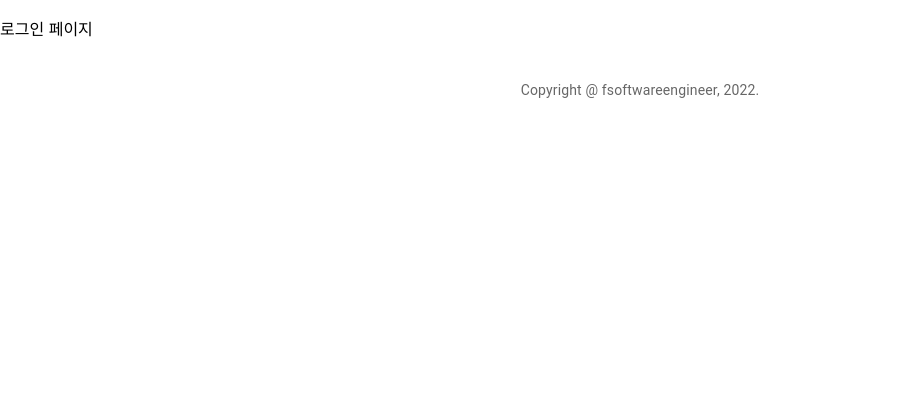
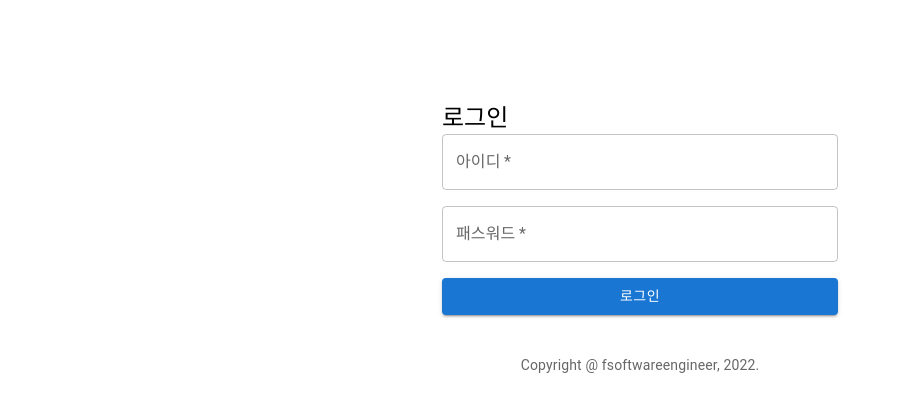
Before and after one commit to vixloaze/todo-react-app, a React (Create React App) app: page /login in a window 1280 px wide. Shown: the top 412 px of the page, without its empty margins (0-902 px from the left). Built offline with nearby package versions, Linux system fonts and the light colour scheme.

Commit message:
5.2.1 로그인을 위한 API 서비스 메서드 작성

```diff
--- a/src/components/Login.js
+++ b/src/components/Login.js
@@ -1,8 +1,62 @@
 import React from "react";
+import { Container, Grid, Typography, TextField, Button } from "@mui/material";
+import { signin } from "../service/ApiService";
 
 function Login() {
+
+    const handleSubmit = (event) => {
+        event.preventDefault();
+        const data = new FormData(event.target);
+        const username = data.get("username");
+        const password = data.get("password");
+        // ApiService의 signin 메서드를 사용해 로그인
+        signin({username: username , password: password});
+    };
+
     return (
-        <p>로그인 페이지</p>
+        <Container component="main" maxWidth="xs" style={{marginTop: "8%"}}>
+            <Grid container spacing={2}>
+                <Grid item xs={12}>
+                    <Typography component="h1" variant="h5">
+                        로그인
+                    </Typography>
+                </Grid>
+            </Grid>
+            <form noValidate onSubmit={handleSubmit}>
+                {" "}
+                {/* submit 버튼을 누르면 handleSubmit이 실행됨 */}
+                <Grid container spacing={2}>
+                    <Grid item xs={12}>
+                        <TextField
+                            variant="outlined"
+                            required
+                            fullWidth
+                            id="username"
+                            label="아이디"
+                            name="username"
+                            autoComplete="username"
+                        />
+                    </Grid>
+                    <Grid item xs={12}>
+                        <TextField
+                            variant="outlined"
+                            required
+                            fullWidth
+                            name="password"
+                            label="패스워드"
+                            type="password"
+                            id="password"
+                            autoComplete="current-password"
+                        />
+                    </Grid>
+                    <Grid item xs={12}>
+                        <Button type="submit" fullWidth variant="contained" color="primary">
+                            로그인
+                        </Button>
+                    </Grid>
+                </Grid>
+            </form>
+        </Container>
     );
 }
 
--- a/src/service/ApiService.js
+++ b/src/service/ApiService.js
@@ -27,3 +27,11 @@
         console.log(error);
     });
 }
+
+export function signin(userDTO) {
+    return call("/auth/signin", "POST", userDTO)
+        .then((response) => {
+            console.log("response :" + response.token);
+            alert("로그인 토큰: "+ response.token);
+        });
+}
```
